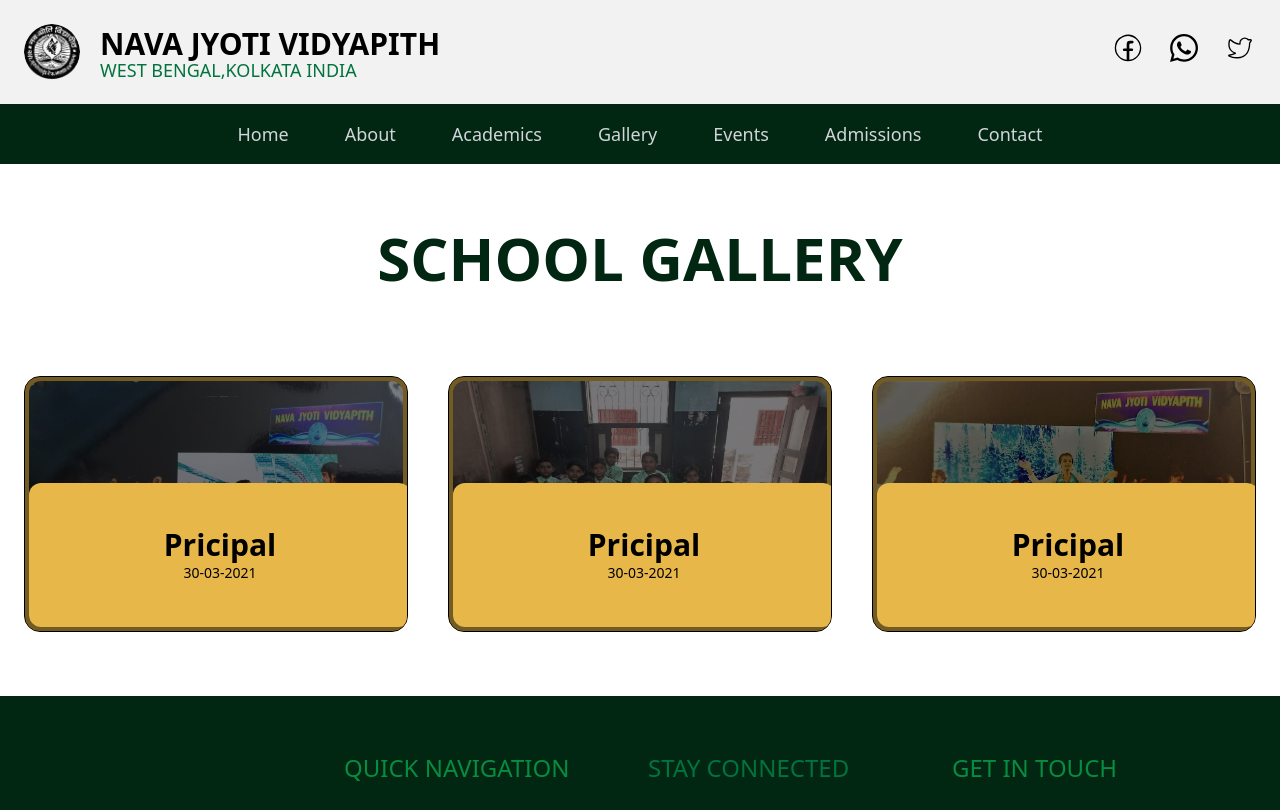
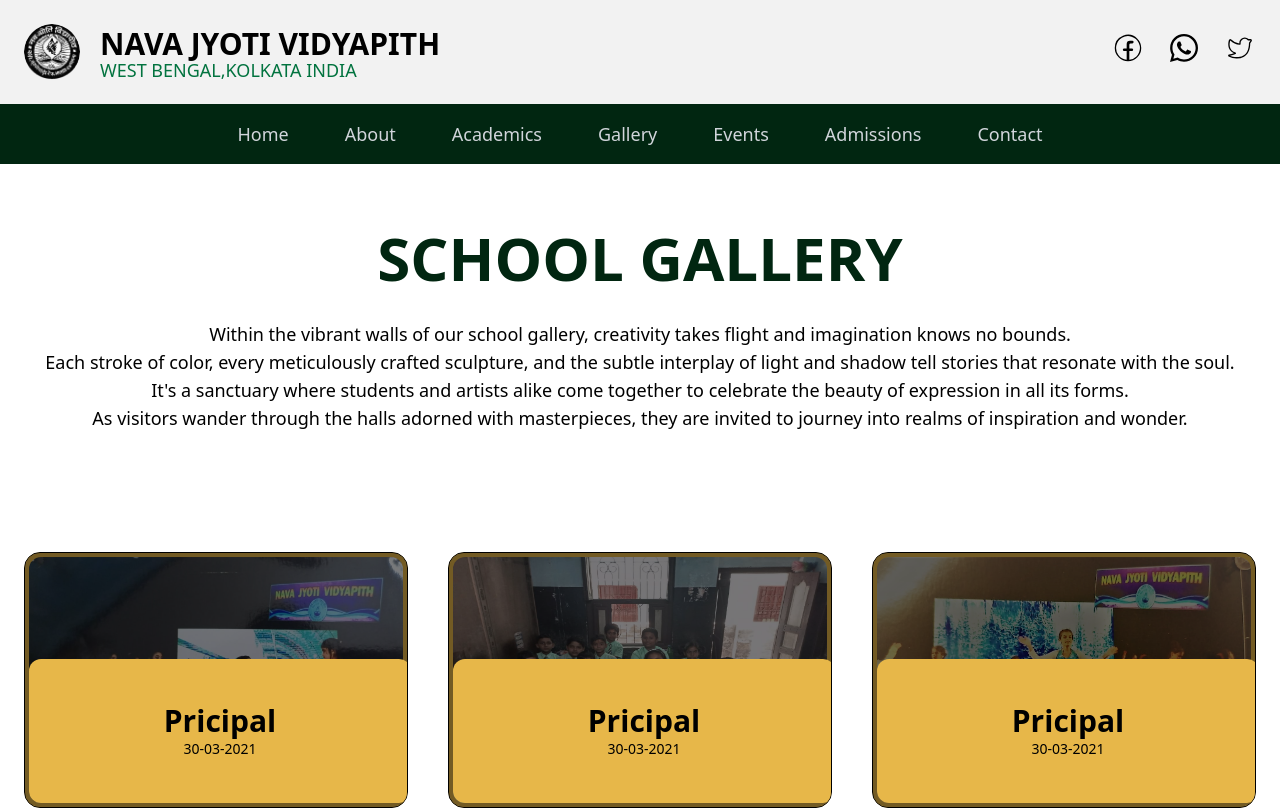
Before and after one commit to PriyanshuChourasia/academeaschool, a React (Vite) app: page /academeaschool/gallery in a window 1280 px wide. Shown: the top 810 px of the page. Built offline with nearby package versions, Linux system fonts and the light colour scheme.

Commit message:
intro paragraph changes

```diff
--- a/src/components/GalleryComponents/GalleryIntro.jsx
+++ b/src/components/GalleryComponents/GalleryIntro.jsx
@@ -13,9 +13,12 @@ const GalleryIntro = () =>{
     return(
         <div className="py-16">
             <h1 className="text-center text-light-darkPrimary text-6xl font-bold uppercase mobile-xs:text-3xl mobile-sm:text-4xl mobile-md:5xl">School Gallery</h1>
-            {/* <div className="px-10 py-8">
-                <span className="uppercase text-3xl font-semibold underline">Albums</span>
-            </div> */}
+            <div className="px-10 py-8">
+                <p className="text-center font-thin text-lg">Within the vibrant walls of our school gallery, creativity takes flight and imagination knows no bounds.</p>
+                <p className="text-center font-thin text-lg"> Each stroke of color, every meticulously crafted sculpture, and the subtle interplay of light and shadow tell stories that resonate with the soul. </p>
+                <p className="text-center font-thin text-lg">  It's a sanctuary where students and artists alike come together to celebrate the beauty of expression in all its forms. </p>
+                <p className="text-center font-thin text-lg">   As visitors wander through the halls adorned with masterpieces, they are invited to journey into realms of inspiration and wonder.</p>
+            </div>
 
 
             <div className="overflow-hidden pt-12 mt-10">
```
Also changed, not shown: package.json (+4 -3 lines), 1 other file (tests, documents, lock files or other folders).
